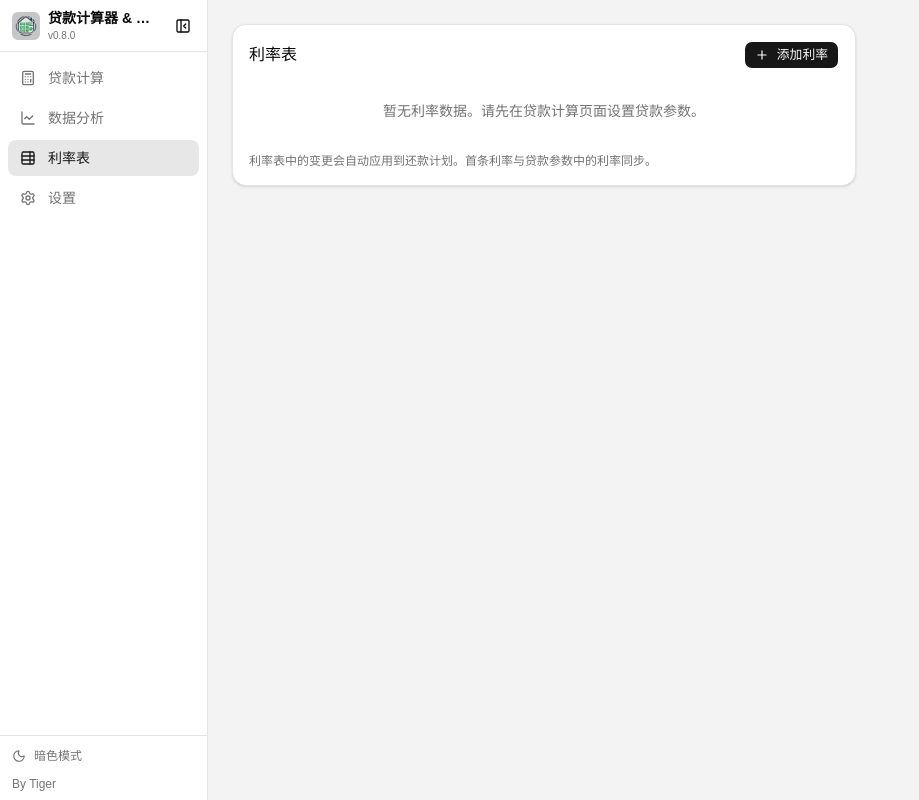
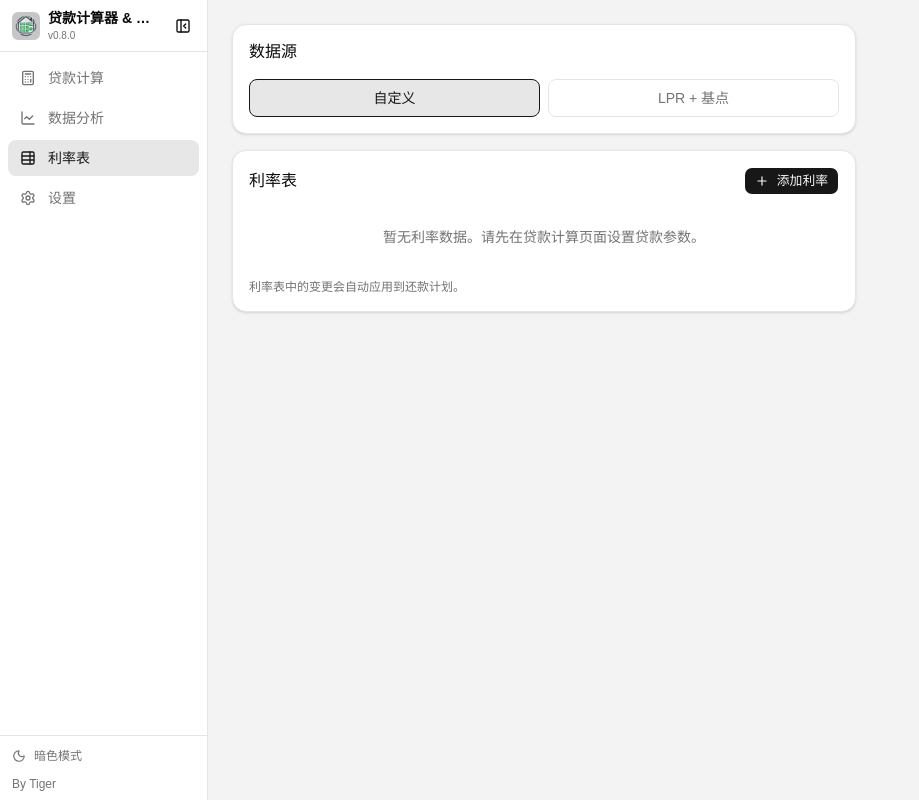
Before and after one commit to DropFan/loan-schedule, a React (Vite) app: page /rates in a window 1280 px wide. Shown: the whole page, without its empty margins (0-919 px from the left). Built offline with nearby package versions, Linux system fonts and the light colour scheme.

Commit message:
feat: LPR 内置利率表 — 5年期 LPR 历史数据 + 基点偏移模式

```diff
--- a/src/features/rate-table/components/RateTablePage.tsx
+++ b/src/features/rate-table/components/RateTablePage.tsx
@@ -1,14 +1,50 @@
 import { Pencil, Plus, Trash2 } from 'lucide-react';
+import { useMemo, useState } from 'react';
 import { Button } from '@/components/ui/button';
 import { Card, CardContent, CardHeader, CardTitle } from '@/components/ui/card';
+import { Input } from '@/components/ui/input';
+import { Label } from '@/components/ui/label';
 import type { RateEntry } from '@/stores/useLoanStore';
 import { useLoanStore } from '@/stores/useLoanStore';
+import { getLprChangePoints } from '../data/lpr-history';
+import { LprRateProvider } from '../rate-provider';
 import { RateEntryDialog } from './RateEntryDialog';
+
+type RateSource = 'custom' | 'lpr';
 
 export function RateTablePage() {
   const { rateTable, updateRateTable, params } = useLoanStore();
+  const [source, setSource] = useState<RateSource>(
+    rateTable.some((e) => e.source === 'lpr') ? 'lpr' : 'custom',
+  );
+  const [basisPoints, setBasisPoints] = useState(() => {
+    if (rateTable.length > 0 && rateTable[0].source === 'lpr') {
+      const lprPoints = getLprChangePoints();
+      const firstLpr = lprPoints[0]?.rate ?? 0;
+      return Math.round((rateTable[0].annualRate - firstLpr) * 100);
+    }
+    return 0;
+  });
+
+  const lprTimeline = useMemo(() => {
+    const provider = new LprRateProvider(basisPoints);
+    return provider.getRateTimeline();
+  }, [basisPoints]);
 
   const sorted = [...rateTable].sort((a, b) => a.date.localeCompare(b.date));
+
+  const handleSourceChange = (newSource: RateSource) => {
+    setSource(newSource);
+    if (newSource === 'lpr') {
+      updateRateTable(lprTimeline);
+    }
+  };
+
+  const handleBpChange = (bp: number) => {
+    setBasisPoints(bp);
+    const provider = new LprRateProvider(bp);
+    updateRateTable(provider.getRateTimeline());
+  };
 
   const handleAdd = (entry: RateEntry) => {
     updateRateTable([...rateTable, entry]);
@@ -21,15 +57,66 @@ export function RateTablePage() {
   };
 
   const handleDelete = (index: number) => {
-    const updated = rateTable.filter((_, i) => i !== index);
-    updateRateTable(updated);
+    updateRateTable(rateTable.filter((_, i) => i !== index));
   };
 
   return (
-    <div className="p-4 lg:p-6 max-w-2xl">
+    <div className="p-4 lg:p-6 max-w-2xl space-y-4">
+      {/* 数据源切换 */}
+      <Card>
+        <CardHeader>
+          <CardTitle>数据源</CardTitle>
+        </CardHeader>
+        <CardContent className="space-y-3">
+          <div className="flex gap-2">
+            <button
+              type="button"
+              onClick={() => handleSourceChange('custom')}
+              className={`flex-1 px-3 py-2 rounded-md text-sm border transition-colors ${
+                source === 'custom'
+                  ? 'border-primary bg-primary/10 text-primary font-medium'
+                  : 'border-border text-muted-foreground hover:bg-muted/10'
+              }`}
+            >
+              自定义
+            </button>
+            <button
+              type="button"
+              onClick={() => handleSourceChange('lpr')}
+              className={`flex-1 px-3 py-2 rounded-md text-sm border transition-colors ${
+                source === 'lpr'
+                  ? 'border-primary bg-primary/10 text-primary font-medium'
+                  : 'border-border text-muted-foreground hover:bg-muted/10'
+              }`}
+            >
+              LPR + 基点
+            </button>
+          </div>
+
+          {source === 'lpr' && (
+            <div className="space-y-1">
+              <Label>基点偏移 (bp)</Label>
+              <div className="flex items-center gap-2">
+                <Input
+                  type="number"
+                  value={basisPoints}
+                  onChange={(e) => handleBpChange(Number(e.target.value))}
+                  className="w-28"
+                />
+                <span className="text-sm text-muted-foreground">
+                  1bp = 0.01%，如 -20bp 表示 LPR 下浮 0.20%
+                </span>
+              </div>
+            </div>
+          )}
+        </CardContent>
+      </Card>
+
+      {/* 利率表 */}
       <Card>
         <CardHeader className="flex flex-row items-center justify-between space-y-0">
           <CardTitle>利率表</CardTitle>
+          {source === 'custom' && (
             <RateEntryDialog
               onSave={handleAdd}
               trigger={
@@ -38,6 +125,7 @@ export function RateTablePage() {
                 </Button>
               }
             />
+          )}
         </CardHeader>
         <CardContent>
           {params && (
@@ -60,7 +148,7 @@ export function RateTablePage() {
             </p>
           )}
 
-          <div className="space-y-1">
+          <div className="space-y-1 max-h-[400px] overflow-y-auto">
             {sorted.map((entry, i) => (
               <div
                 key={`${entry.date}-${i}`}
@@ -68,6 +156,10 @@ export function RateTablePage() {
               >
                 <span className="text-sm">{entry.date}</span>
                 <span className="text-sm font-medium">{entry.annualRate}%</span>
+                {source === 'lpr' && (
+                  <span className="text-xs text-muted-foreground">LPR</span>
+                )}
+                {source === 'custom' && (
                   <div className="flex gap-1">
                     <RateEntryDialog
                       entry={entry}
@@ -86,12 +178,15 @@ export function RateTablePage() {
                       <Trash2 className="w-3.5 h-3.5 text-red-500" />
                     </Button>
                   </div>
+                )}
               </div>
             ))}
           </div>
 
           <p className="text-xs text-muted-foreground mt-4">
-            利率表中的变更会自动应用到还款计划。首条利率与贷款参数中的利率同步。
+            {source === 'lpr'
+              ? `基于 LPR 5年期 ${basisPoints >= 0 ? '+' : ''}${basisPoints}bp 自动生成。数据来源：中国人民银行。`
+              : '利率表中的变更会自动应用到还款计划。'}
           </p>
         </CardContent>
       </Card>
--- /dev/null
+++ b/src/features/rate-table/data/lpr-history.ts
@@ -0,0 +1,88 @@
+/** LPR 5年期以上历史数据（中国人民银行公布） */
+export interface LprRecord {
+  date: string; // YYYY-MM-DD（每月20日公布）
+  rate: number; // 年利率，如 4.85
+}
+
+export const lpr5YHistory: LprRecord[] = [
+  { date: '2019-08-20', rate: 4.85 },
+  { date: '2019-09-20', rate: 4.85 },
+  { date: '2019-10-20', rate: 4.85 },
+  { date: '2019-11-20', rate: 4.8 },
+  { date: '2019-12-20', rate: 4.8 },
+  { date: '2020-01-20', rate: 4.8 },
+  { date: '2020-02-20', rate: 4.75 },
+  { date: '2020-03-20', rate: 4.75 },
+  { date: '2020-04-20', rate: 4.65 },
+  { date: '2020-05-20', rate: 4.65 },
+  { date: '2020-06-20', rate: 4.65 },
+  { date: '2020-07-20', rate: 4.65 },
+  { date: '2020-08-20', rate: 4.65 },
+  { date: '2020-09-20', rate: 4.65 },
+  { date: '2020-10-20', rate: 4.65 },
+  { date: '2020-11-20', rate: 4.65 },
+  { date: '2020-12-20', rate: 4.65 },
+  { date: '2021-01-20', rate: 4.65 },
+  { date: '2021-02-20', rate: 4.65 },
+  { date: '2021-03-20', rate: 4.65 },
+  { date: '2021-04-20', rate: 4.65 },
+  { date: '2021-05-20', rate: 4.65 },
+  { date: '2021-06-20', rate: 4.65 },
+  { date: '2021-07-20', rate: 4.65 },
+  { date: '2021-08-20', rate: 4.65 },
+  { date: '2021-09-20', rate: 4.65 },
+  { date: '2021-10-20', rate: 4.65 },
+  { date: '2021-11-20', rate: 4.65 },
+  { date: '2021-12-20', rate: 4.65 },
+  { date: '2022-01-20', rate: 4.6 },
+  { date: '2022-02-20', rate: 4.6 },
+  { date: '2022-03-20', rate: 4.6 },
+  { date: '2022-04-20', rate: 4.6 },
+  { date: '2022-05-20', rate: 4.45 },
+  { date: '2022-06-20', rate: 4.45 },
+  { date: '2022-07-20', rate: 4.45 },
+  { date: '2022-08-20', rate: 4.3 },
+  { date: '2022-09-20', rate: 4.3 },
+  { date: '2022-10-20', rate: 4.3 },
+  { date: '2022-11-20', rate: 4.3 },
+  { date: '2022-12-20', rate: 4.3 },
+  { date: '2023-01-20', rate: 4.3 },
+  { date: '2023-02-20', rate: 4.3 },
+  { date: '2023-03-20', rate: 4.3 },
+  { date: '2023-04-20', rate: 4.3 },
+  { date: '2023-05-20', rate: 4.3 },
+  { date: '2023-06-20', rate: 4.2 },
+  { date: '2023-07-20', rate: 4.2 },
+  { date: '2023-08-20', rate: 4.2 },
+  { date: '2023-09-20', rate: 4.2 },
+  { date: '2023-10-20', rate: 4.2 },
+  { date: '2023-11-20', rate: 4.2 },
+  { date: '2023-12-20', rate: 4.2 },
+  { date: '2024-01-20', rate: 4.2 },
+  { date: '2024-02-20', rate: 3.95 },
+  { date: '2024-03-20', rate: 3.95 },
+  { date: '2024-04-20', rate: 3.95 },
+  { date: '2024-05-20', rate: 3.95 },
+  { date: '2024-06-20', rate: 3.95 },
+  { date: '2024-07-20', rate: 3.85 },
+  { date: '2024-08-20', rate: 3.85 },
+  { date: '2024-09-20', rate: 3.85 },
+  { date: '2024-10-20', rate: 3.6 },
+  { date: '2024-11-20', rate: 3.6 },
+  { date: '2024-12-20', rate: 3.6 },
+  { date: '2025-01-20', rate: 3.6 },
+  { date: '2025-02-20', rate: 3.6 },
+];
+
+/** 去重：只保留利率发生变化的点 */
+export function getLprChangePoints(): LprRecord[] {
+  const result: LprRecord[] = [];
+  let lastRate = -1;
+  for (const record of lpr5YHistory) {
+    if (record.rate !== lastRate) {
+      result.push(record);
+      lastRate = record.rate;
+    }
+  }
+  return result;
+}
--- a/src/features/rate-table/index.ts
+++ b/src/features/rate-table/index.ts
@@ -1,3 +1,3 @@
 export { RateTablePage } from './components/RateTablePage';
 export type { RateProvider } from './rate-provider';
-export { CustomRateProvider } from './rate-provider';
+export { CustomRateProvider, LprRateProvider } from './rate-provider';
--- a/src/features/rate-table/rate-provider.ts
+++ b/src/features/rate-table/rate-provider.ts
@@ -1,4 +1,5 @@
 import type { RateEntry } from '@/stores/useLoanStore';
+import { getLprChangePoints } from './data/lpr-history';
 
 export interface RateProvider {
   type: 'custom' | 'lpr' | string;
@@ -32,3 +33,36 @@ export class CustomRateProvider implements RateProvider {
     return [...this.entries].sort((a, b) => a.date.localeCompare(b.date));
   }
 }
+
+/**
+ * LPR + 基点模式的利率提供者
+ * @param basisPoints 基点偏移（如 -20 表示 LPR - 0.20%）
+ */
+export class LprRateProvider implements RateProvider {
+  type = 'lpr' as const;
+
+  constructor(private basisPoints: number = 0) {}
+
+  getRate(date: Date): number {
+    const dateStr = date.toISOString().split('T')[0];
+    const points = getLprChangePoints();
+    let rate = points[0]?.rate ?? 0;
+    for (const p of points) {
+      if (p.date <= dateStr) {
+        rate = p.rate;
+      } else {
+        break;
+      }
+    }
+    return Math.round((rate + this.basisPoints / 100) * 100) / 100;
+  }
+
+  getRateTimeline(): RateEntry[] {
+    const points = getLprChangePoints();
+    return points.map((p) => ({
+      date: p.date,
+      annualRate: Math.round((p.rate + this.basisPoints / 100) * 100) / 100,
+      source: 'lpr',
+    }));
+  }
+}
```
Lines whose indentation alone changed are shown as unchanged.
